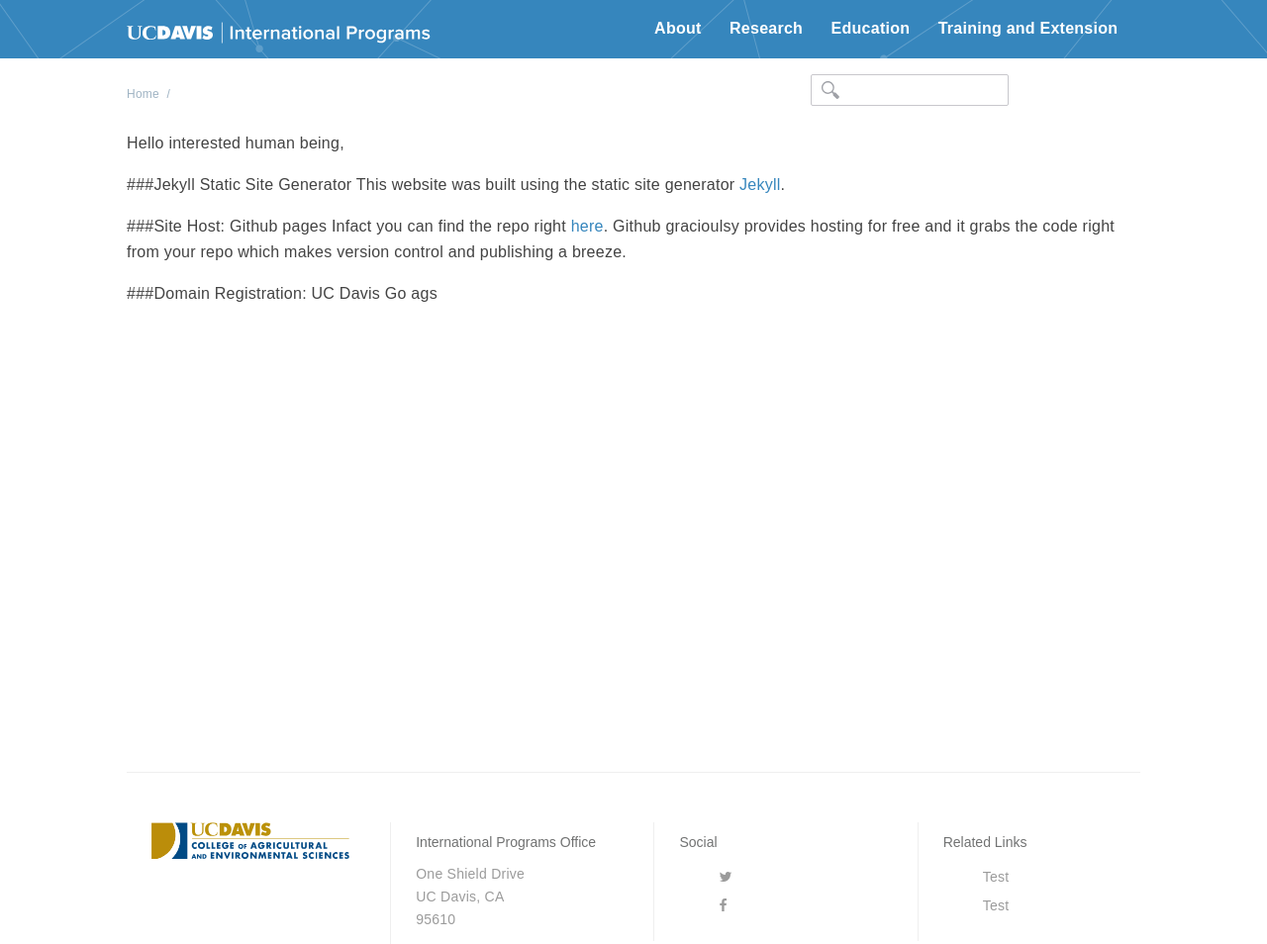
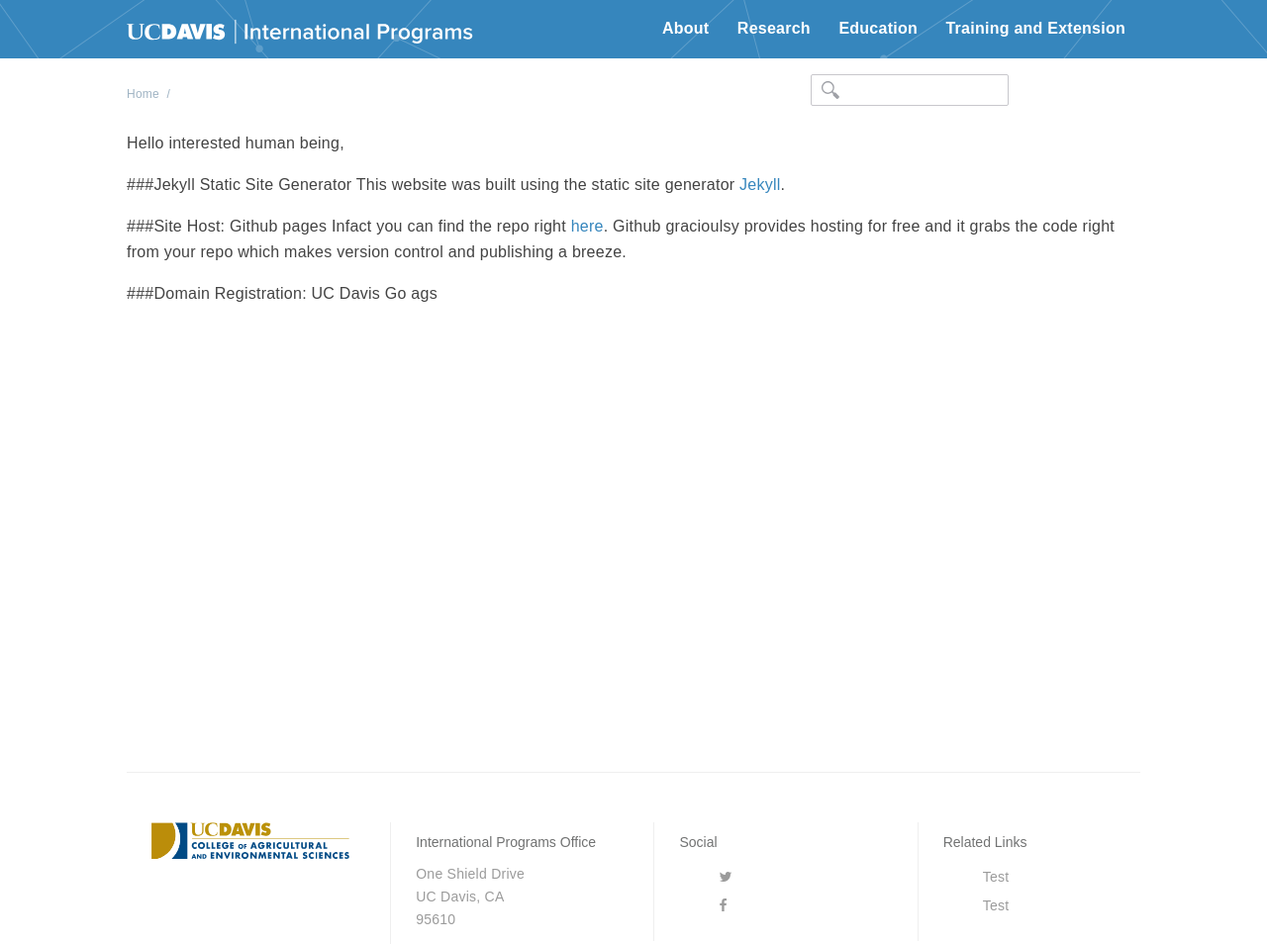
Before and after one commit to ucdavis/ip, a Jekyll site: the page built from colophon.md, in a window 1280 px wide. Shown: the whole page at 99% size. Built offline with Jekyll 4.4.1, drawn with Linux system fonts in a browser that asks for light colours; nearby versions of some CDN libraries.

Commit message:
navigation

```diff
--- a/_includes/header.html
+++ b/_includes/header.html
@@ -1,9 +1,9 @@
 <header>
     <div class="header_contents">
-        <div class="logo_wrapper">
+        <div class="logo_wrapper flexitem__centeralign">
             <h1><a href="/"><img class="site_logo" src="/media/ipo_logo.svg" alt=""></a></h1>
         </div>
-        <div class="nav_wrapper">
+        <div class="nav_wrapper flexitem__centeralign">
         	{% include navigation.html %}
         </div>
 
--- a/_sass/_base.scss
+++ b/_sass/_base.scss
@@ -13,10 +13,11 @@
     background-repeat: no-repeat;
     .header_contents {
         @include container;
+        display:flex;
+        justify-content: space-between;
         .logo_wrapper {
-            width: 30%;
-            display: inline-block;
-            vertical-align: top;
+
+
             h1 {
                 margin:0px;
                 padding-top:14px;
@@ -29,10 +30,8 @@
             }
         }
         .nav_wrapper {
-            width: 69%;
-            display: inline-block;
-            vertical-align: top;
-            text-align: right;
+
+
         }
     }
 }
--- a/_sass/_components.scss
+++ b/_sass/_components.scss
@@ -1,4 +1,6 @@
-
+.flexitem__centeralign {
+    align-self: center;
+}
 
 ol.breadcrumb {
     display: inline-block;
--- a/_sass/_navigation.scss
+++ b/_sass/_navigation.scss
@@ -38,9 +38,8 @@
             position: relative;
             padding: 15px;
             cursor: pointer;
-            color: #fff;
             &:hover a {
-                color: $primary-color;
+                color: rgba (255,255,255,.75);
             }
             a {
                 color: #fff;
@@ -71,7 +70,6 @@
         li {
             background-color: #fff;
             display: block;
-            color: #DDB307;
             &:hover {
                 background-color: $bg-color;
             }
@@ -79,6 +77,7 @@
                 text-transform: none;
                 font-size: 1.4rem;
                 font-weight: 400;
+                color:$primary-color;
             }
         }
     }
```
Also changed, not shown: media/ipo_logo.svg.
